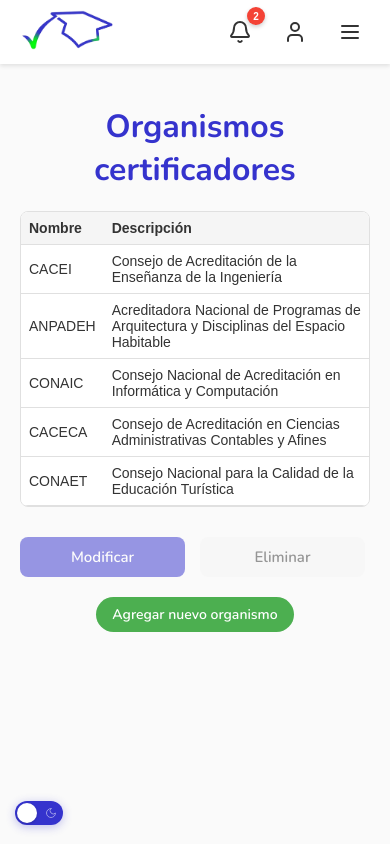
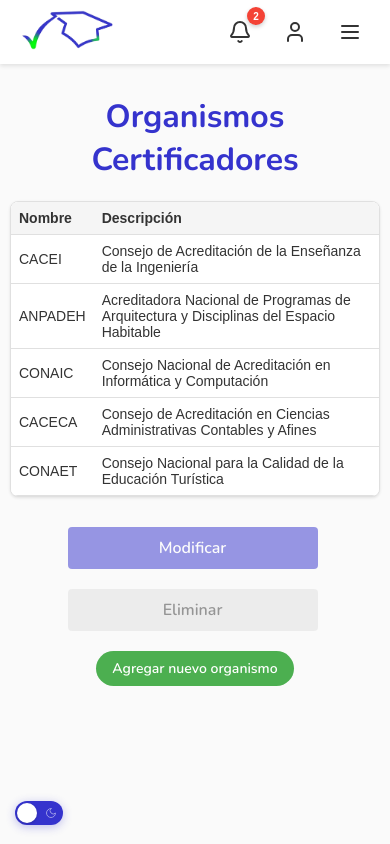
Before and after one commit to liliasoto/macps, a React (Create React App) app: page /organismos/ver in a window 390 px wide. Built offline with nearby package versions, Linux system fonts and the light colour scheme.

Commit message:
Modified see organism

```diff
--- a/src/components/seeOrganism.tsx
+++ b/src/components/seeOrganism.tsx
@@ -1,9 +1,9 @@
 "use client"
 
-import  React from "react"
+import React from "react"
 import { useState } from "react"
-import { useNavigate } from "react-router-dom"
 import Bar from "./bar.tsx"
+import OrganismModal from "./modals/OrganismModal.tsx"
 import "../styles/seeOrgStyles.css"
 
 // Datos de ejemplo
@@ -22,7 +22,10 @@ const organismosIniciales = [
 const SeeOrganism: React.FC = () => {
   const [organismos, setOrganismos] = useState(organismosIniciales)
   const [selectedOrganism, setSelectedOrganism] = useState<number | null>(null)
-  const navigate = useNavigate()
+  const [isModalOpen, setIsModalOpen] = useState(false)
+  const [currentOrganism, setCurrentOrganism] = useState<{ id: number; nombre: string; descripcion: string } | null>(
+    null,
+  )
 
   const handleSelectOrganism = (id: number) => {
     setSelectedOrganism(id === selectedOrganism ? null : id)
@@ -30,7 +33,11 @@ const SeeOrganism: React.FC = () => {
 
   const handleModificar = () => {
     if (selectedOrganism) {
-      navigate(`/organismos/configurar/${selectedOrganism}`)
+      const organism = organismos.find((org) => org.id === selectedOrganism)
+      if (organism) {
+        setCurrentOrganism(organism)
+        setIsModalOpen(true)
+      }
     }
   }
 
@@ -42,14 +49,30 @@ const SeeOrganism: React.FC = () => {
   }
 
   const handleAgregarNuevo = () => {
-    navigate("/organismos/agregar")
+    setCurrentOrganism(null)
+    setIsModalOpen(true)
+  }
+
+  const handleSaveOrganism = (organismData: { nombre: string; descripcion: string }) => {
+    if (currentOrganism) {
+      // Editar organismo existente
+      setOrganismos(organismos.map((org) => (org.id === currentOrganism.id ? { ...org, ...organismData } : org)))
+    } else {
+      // Agregar nuevo organismo
+      const newOrganism = {
+        id: organismos.length > 0 ? Math.max(...organismos.map((org) => org.id)) + 1 : 1,
+        ...organismData,
+      }
+      setOrganismos([...organismos, newOrganism])
+    }
+    setIsModalOpen(false)
   }
 
   return (
     <div className="main-container">
       <Bar />
       <main className="see-org-content">
-        <h1>Organismos certificadores</h1>
+        <h1>Organismos Certificadores</h1>
         <div className="org-table-container">
           <table className="org-table">
             <thead>
@@ -84,6 +107,13 @@ const SeeOrganism: React.FC = () => {
           Agregar nuevo organismo
         </button>
       </main>
+
+      <OrganismModal
+        isOpen={isModalOpen}
+        onClose={() => setIsModalOpen(false)}
+        onSave={handleSaveOrganism}
+        initialData={currentOrganism || undefined}
+      />
     </div>
   )
 }
--- a/src/styles/seeOrgStyles.css
+++ b/src/styles/seeOrgStyles.css
@@ -18,6 +18,8 @@ h1 {
   border: 1px solid var(--border-color);
   border-radius: 8px;
   transition: border-color 0.3s ease;
+  background-color: var(--background-secondary);
+  box-shadow: 0 1px 3px var(--shadow-color);
 }
 
 .org-table {
@@ -46,10 +48,13 @@ h1 {
   transition: background-color 0.3s ease;
 }
 
+.org-table tr {
+  cursor: pointer;
+  transition: background-color 0.3s ease;
+}
+
 .org-table tr:hover {
   background-color: var(--background-tertiary);
-  cursor: pointer;
-  transition: background-color 0.3s ease;
 }
 
 .org-table tr.selected {
@@ -142,4 +147,29 @@ button:disabled {
     padding: 8px 16px;
     font-size: 14px;
   }
+
+  .org-actions {
+    flex-direction: column;
+    align-items: center;
+  }
+
+  .btn-primary,
+  .btn-secondary {
+    width: 100%;
+    max-width: 250px;
+  }
 }
+
+@media (max-width: 480px) {
+  .see-org-content {
+    padding: 10px;
+  }
+
+  h1 {
+    font-size: 24px;
+  }
+
+  .org-table-container {
+    max-height: 300px;
+  }
+}
```
